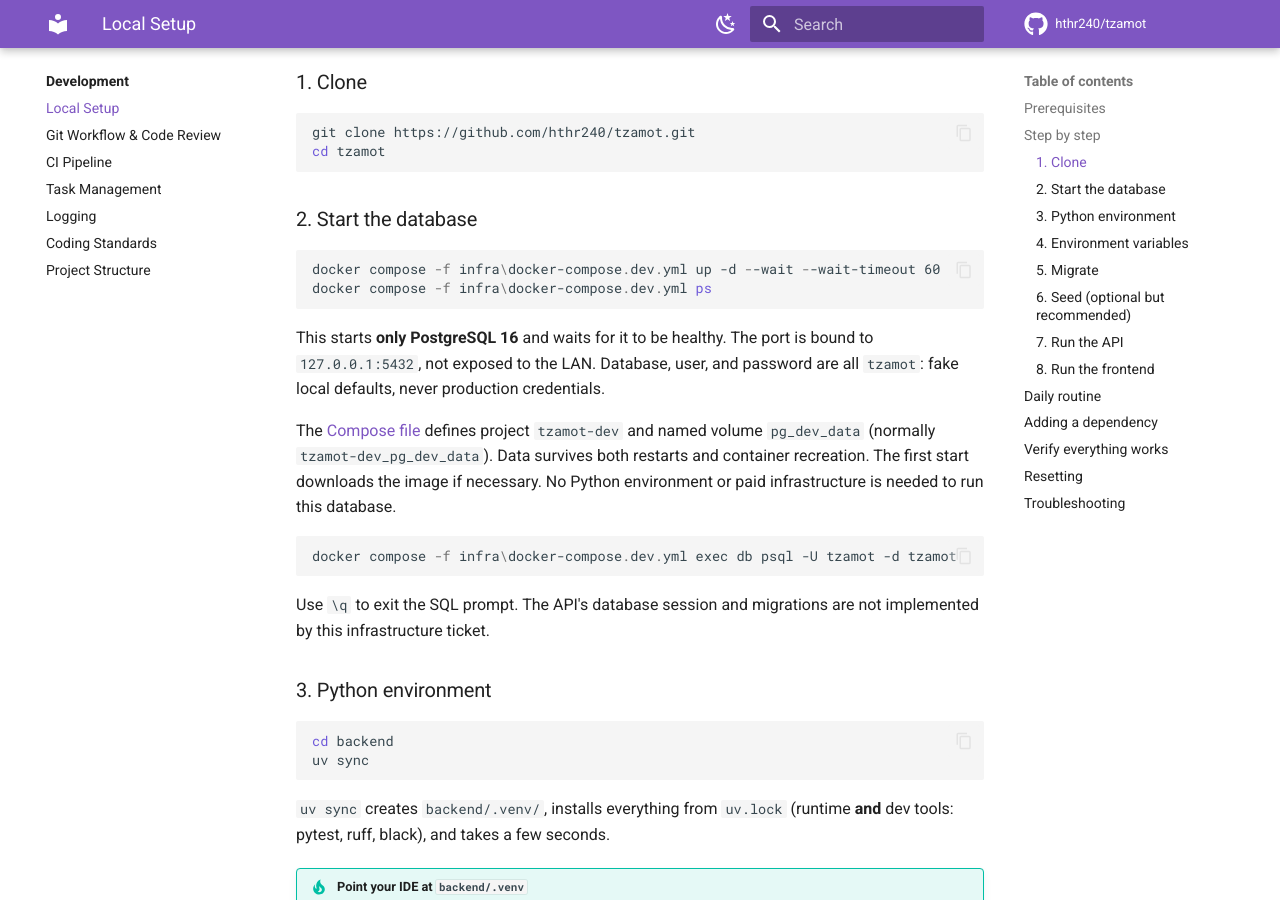
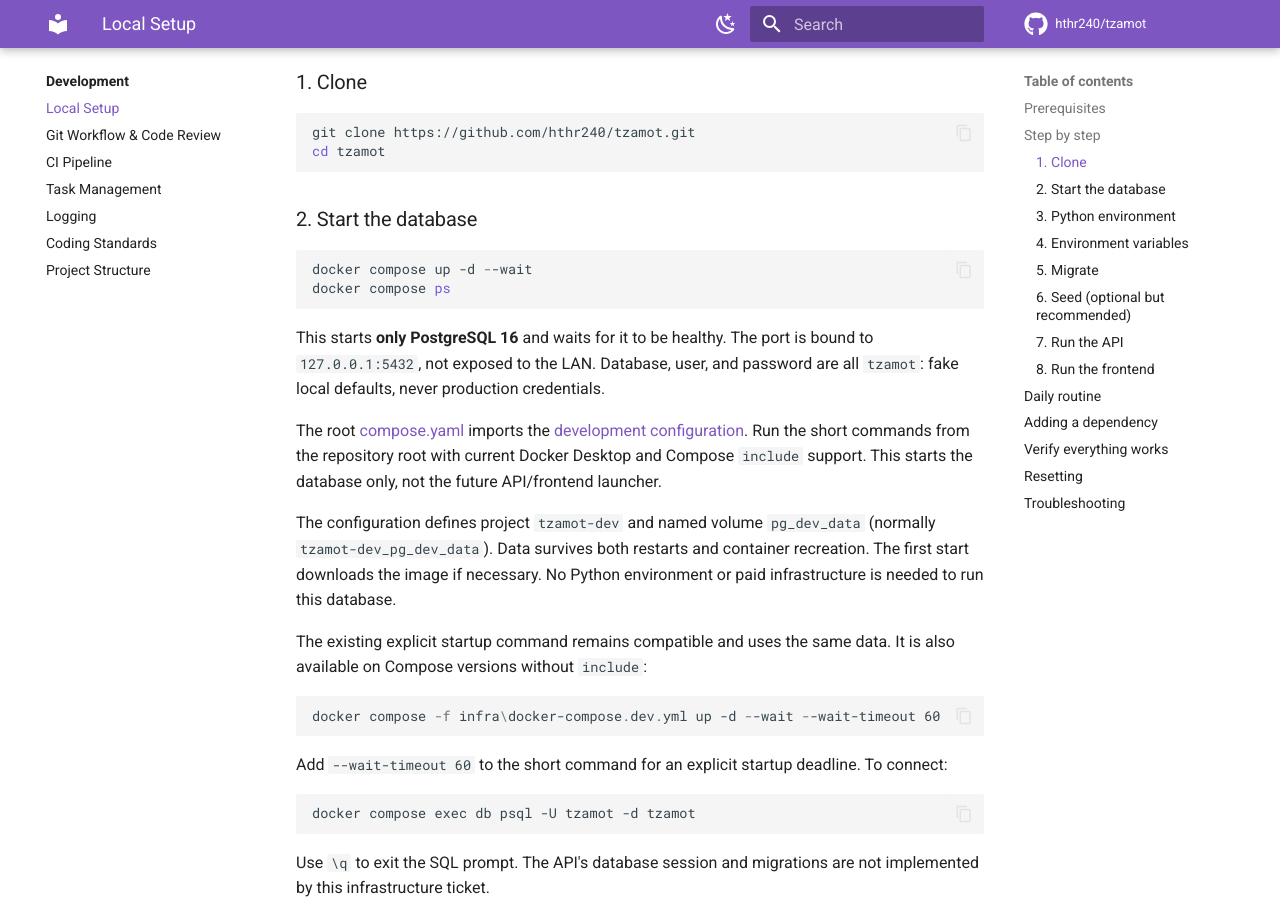
Before and after one commit to hthr240/tzamot, an MkDocs documentation site: the page built from docs/development/local-setup.md, in a window 1280 px wide and 900 px high, scrolled down 1120 px. Built offline with MkDocs 1.6.1 and Material for MkDocs 9.7.7, drawn with Linux system fonts in a browser that asks for light colours; comment, search, counter and statistics services are not loaded; some of the changed text lies outside the part shown.

Commit message:
Add default Compose entry point for local development
Import the existing database configuration from the repository root so short Compose commands preserve the same project and volume. Document short startup and shutdown while retaining the explicit-file fallback.

Co-authored-by: Copilot <223556219+Copilot@users.noreply.github.com>

````diff
--- /dev/null
+++ b/compose.yaml
@@ -0,0 +1,4 @@
+name: tzamot-dev
+
+include:
+  - infra/docker-compose.dev.yml
--- a/docs/development/local-setup.md
+++ b/docs/development/local-setup.md
@@ -39,22 +39,37 @@ cd tzamot
 ### 2. Start the database
 
 ```powershell
-docker compose -f infra\docker-compose.dev.yml up -d --wait --wait-timeout 60
-docker compose -f infra\docker-compose.dev.yml ps
+docker compose up -d --wait
+docker compose ps
 ```
 
 This starts **only PostgreSQL 16** and waits for it to be healthy. The port is
 bound to `127.0.0.1:5432`, not exposed to the LAN. Database, user, and password
 are all `tzamot`: fake local defaults, never production credentials.
 
-The [Compose file](https://github.com/hthr240/tzamot/blob/main/infra/docker-compose.dev.yml)
-defines project `tzamot-dev` and named volume `pg_dev_data` (normally
+The root [compose.yaml](https://github.com/hthr240/tzamot/blob/main/compose.yaml)
+imports the [development configuration](https://github.com/hthr240/tzamot/blob/main/infra/docker-compose.dev.yml).
+Run the short commands from the repository root with current Docker Desktop
+and Compose `include` support. This starts the database only, not the future
+API/frontend launcher.
+
+The configuration defines project `tzamot-dev` and named volume `pg_dev_data` (normally
 `tzamot-dev_pg_dev_data`). Data survives both restarts and container recreation.
 The first start downloads the image if necessary. No Python environment or
 paid infrastructure is needed to run this database.
 
+The existing explicit startup command remains compatible and uses the same
+data. It is also available on Compose versions without `include`:
+
 ```powershell
-docker compose -f infra\docker-compose.dev.yml exec db psql -U tzamot -d tzamot
+docker compose -f infra\docker-compose.dev.yml up -d --wait --wait-timeout 60
+```
+
+Add `--wait-timeout 60` to the short command for an explicit startup deadline.
+To connect:
+
+```powershell
+docker compose exec db psql -U tzamot -d tzamot
 ```
 
 Use `\q` to exit the SQL prompt. The API's database session and migrations are
@@ -147,7 +162,7 @@ Serve the `frontend/` directory with any static server:
 ## Daily routine
 
 ```bash
-docker compose -f infra\docker-compose.dev.yml up -d --wait --wait-timeout 60
+docker compose up -d --wait
 cd backend && uv run uvicorn app.main:app --reload       # API
 # + Live Server for the frontend
 ```
@@ -164,7 +179,7 @@ This updates `pyproject.toml` **and** `uv.lock`. Commit both.
 
 ## Verify everything works
 
-- [ ] `docker compose -f infra\docker-compose.dev.yml ps` → `healthy`
+- [ ] `docker compose ps` → `healthy`
 - [ ] `uv run alembic current` shows the latest revision
 - [ ] <http://localhost:8000/docs> loads
 - [ ] `uv run pytest` passes
@@ -176,7 +191,7 @@ This updates `pyproject.toml` **and** `uv.lock`. Commit both.
 Stopping normally keeps data:
 
 ```powershell
-docker compose -f infra\docker-compose.dev.yml down
+docker compose down
 ```
 
 !!! danger "Deleting local data is explicit and irreversible"
@@ -185,8 +200,8 @@ docker compose -f infra\docker-compose.dev.yml down
     file or an unrelated project name for this reset.
 
 ```powershell
-docker compose -p tzamot-dev -f infra\docker-compose.dev.yml down --volumes
-docker compose -p tzamot-dev -f infra\docker-compose.dev.yml up -d --wait --wait-timeout 60
+docker compose -p tzamot-dev down --volumes
+docker compose -p tzamot-dev up -d --wait
 ```
 
 After migrations and seeding exist, repeat steps 5 and 6 after a reset.
````
Also changed, not shown: docs/development/project-structure.md (+6 -1 lines), docs/onboarding.md (+1 -1 lines), infra/README.md (+20 -6 lines).
